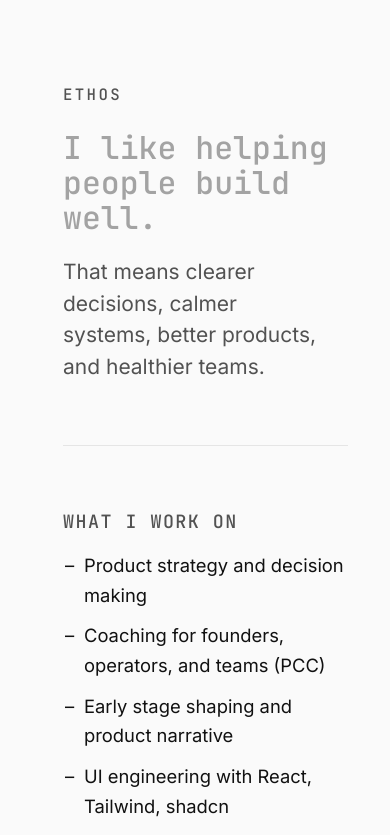
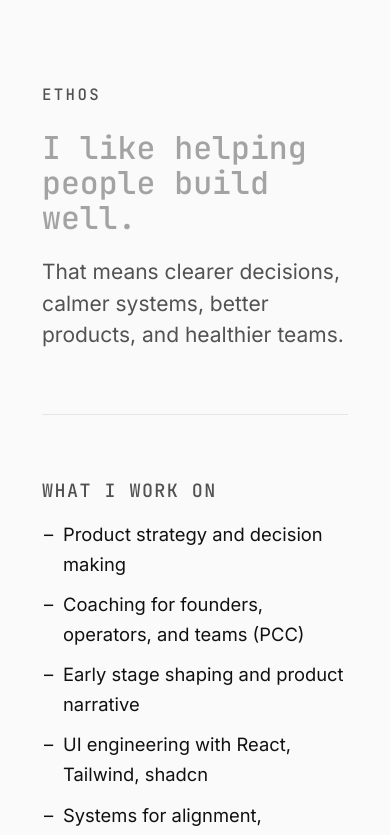
Before and after one commit to kysebo/boulay-site, a Next.js app: page / in a window 390 px wide. Shown: the top 835 px of the page. Built offline with nearby package versions, Linux system fonts and the light colour scheme.

Commit message:
homepage changes

```diff
--- a/app/page.tsx
+++ b/app/page.tsx
@@ -3,7 +3,7 @@ import { Balancer } from 'react-wrap-balancer'
 export default function Home() {
   return (
     <main role='main' aria-labelledby='id' className="min-h-screen bg-[#fafafa] text-[#111]">
-      <div className="max-w-[800px] ml-4 px-8 py-16">
+      <div className="max-w-[800px] mx-auto md:mx-0 md:ml-4 px-8 py-16">
         {/* ETHOS */}
         <header>
           <section className="pb-6">
```
